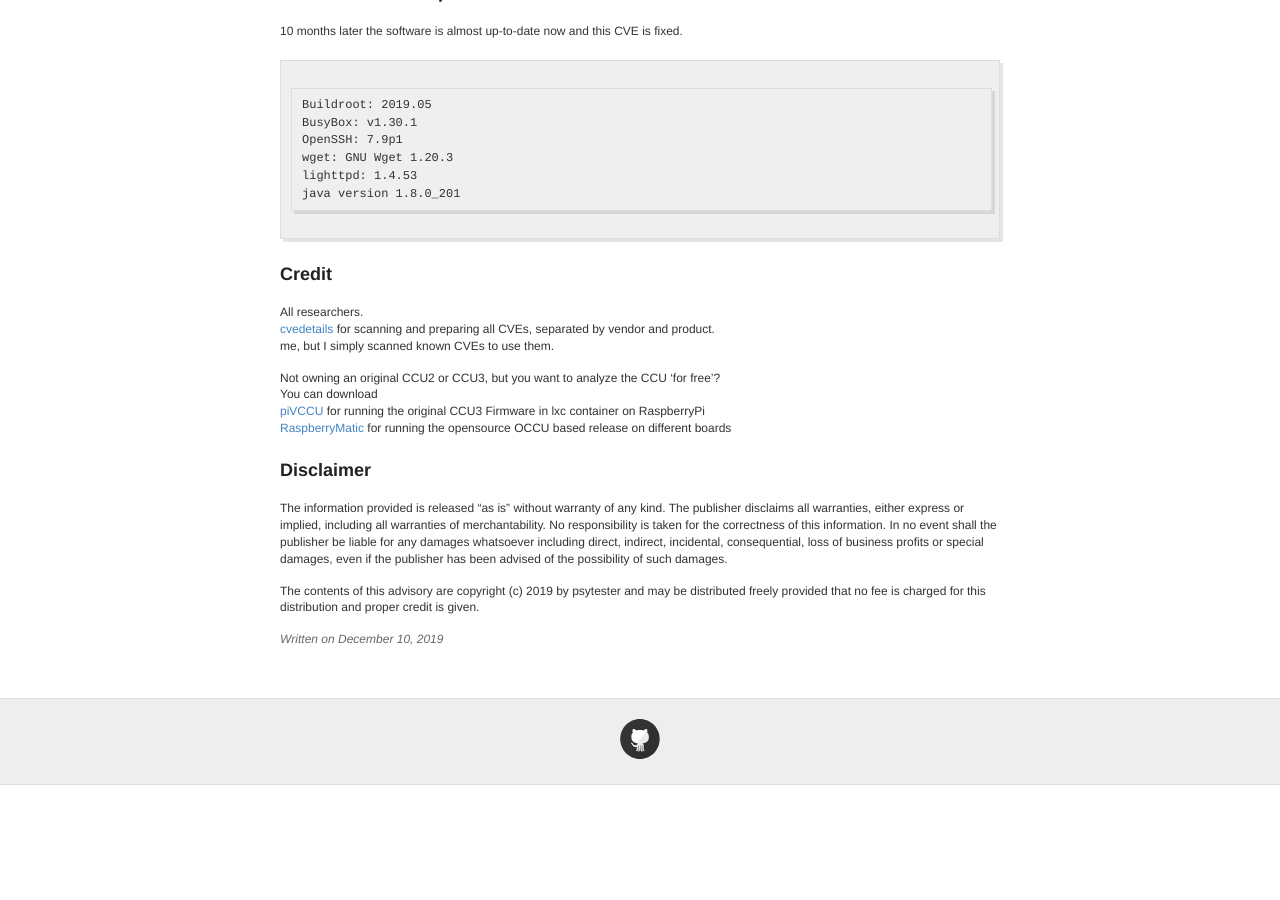
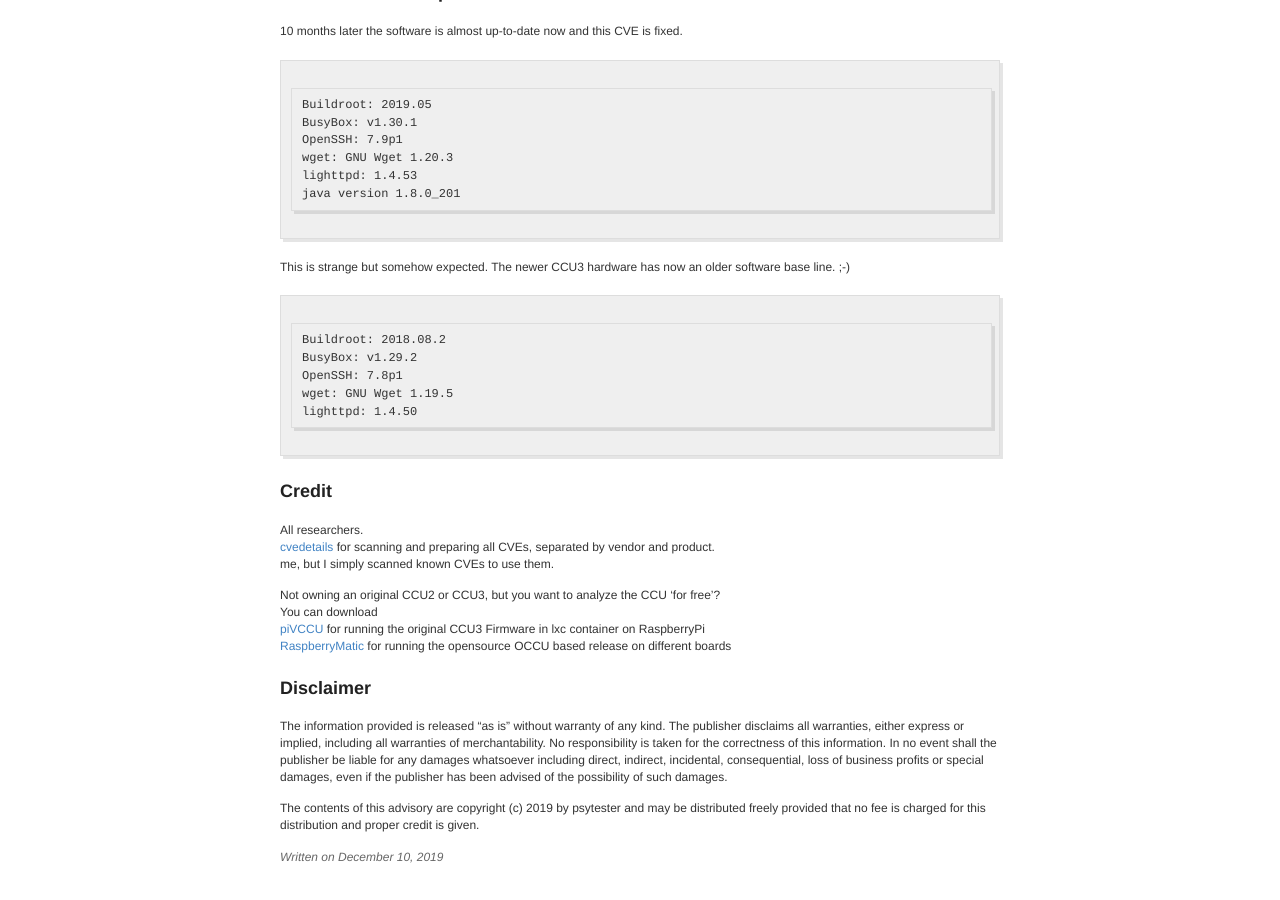
Before and after one commit to psytester/psytester.github.io, a Jekyll site: the page built from _posts/hacking_and_pentests/CVEs/2019-03-27-CVE-2019-9582.md, in a window 1280 px wide and 900 px high, scrolled down 1909 px. Built offline with Jekyll 4.4.1, drawn with Linux system fonts in a browser that asks for light colours; before the commit the page ends 2694 px from its top, so only the background shows below that.

Commit message:
Update 2019-03-27-CVE-2019-9582.md

````diff
--- a/_posts/hacking_and_pentests/CVEs/2019-03-27-CVE-2019-9582.md
+++ b/_posts/hacking_and_pentests/CVEs/2019-03-27-CVE-2019-9582.md
@@ -1,7 +1,7 @@
 ---
 layout: post
 title:  "CVE-2019-9582 eQ-3 Homematic CCU2 outdated base software packages allows Denial of Service"
-date:   2019-12-10 19:05:00 MEST
+date:   2019-12-10 19:30:00 MEST
 author: 'psytester'
 ---
 
@@ -93,6 +93,15 @@ lighttpd: 1.4.53
 java version 1.8.0_201
 ```
 
+This is strange but somehow expected. The newer CCU3 hardware has now an older software base line. ;-)
+```
+Buildroot: 2018.08.2
+BusyBox: v1.29.2
+OpenSSH: 7.8p1
+wget: GNU Wget 1.19.5
+lighttpd: 1.4.50
+```
+
 # Credit
 All researchers.<br>
 [cvedetails](https://www.cvedetails.com/) for scanning and preparing all CVEs, separated by vendor and product.<br>
````
